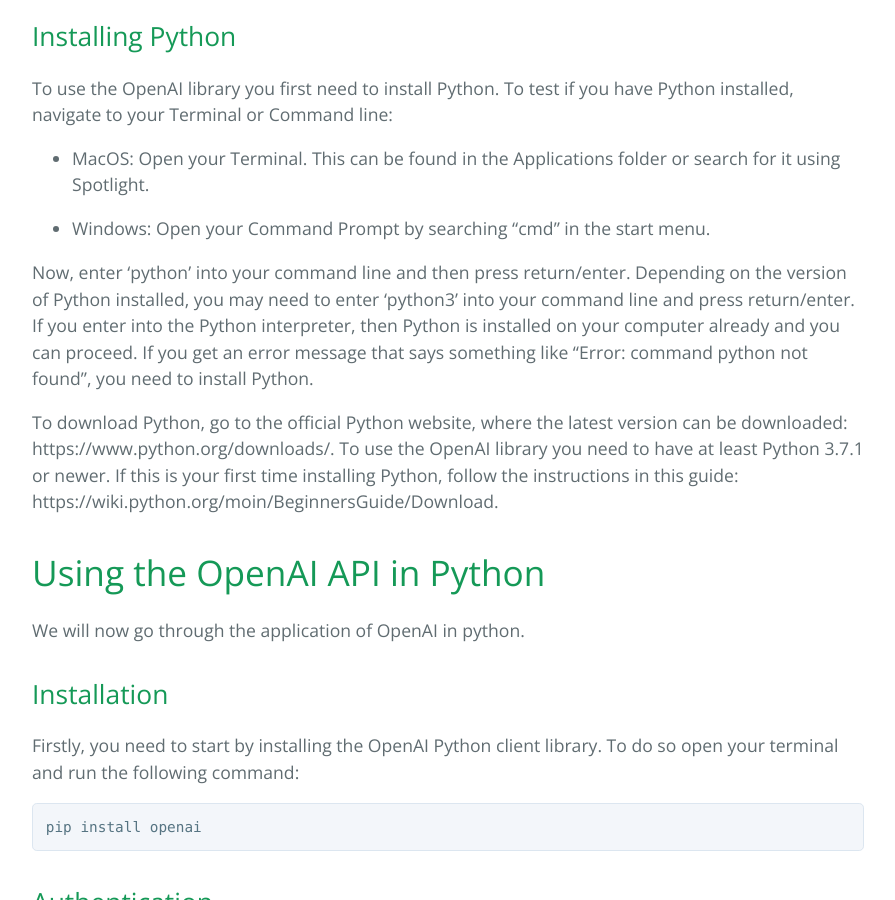
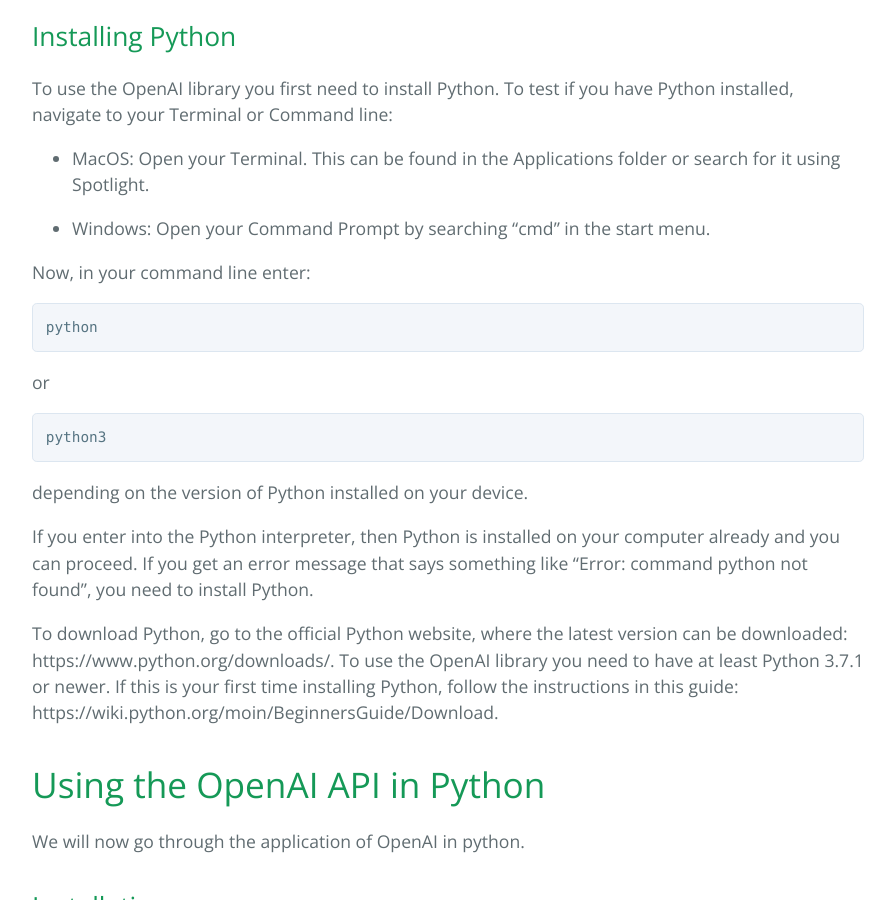
Before and after one commit to learning-software-engineering/learning-software-engineering.github.io, a Jekyll site: the page built from Topics/Software_Engineering/OpenAI_On_Python.md, in a window 1280 px wide and 900 px high, scrolled down 405 px. Shown: the whole window, without its empty margins (192-1087 px from the left). Built offline with Jekyll 4.4.1, drawn with Linux system fonts in a browser that asks for light colours; our own code applies the rules of GitHub Pages for plain Markdown files.

Commit message:
Update OpenAI_On_Python.md
Adding code snippet

````diff
--- a/Topics/Software_Engineering/OpenAI_On_Python.md
+++ b/Topics/Software_Engineering/OpenAI_On_Python.md
@@ -7,7 +7,21 @@
 
 * Windows: Open your Command Prompt by searching "cmd" in the start menu.
 
-Now, enter ‘python’ into your command line and then press return/enter. Depending on the version of Python installed, you may need to enter ‘python3’ into your command line and press return/enter. If you enter into the Python interpreter, then Python is installed on your computer already and you can proceed. If you get an error message that says something like "Error: command python not found", you need to install Python.
+Now, in your command line enter:
+
+```bash
+python
+```
+
+or
+
+```bash
+python3
+```
+
+depending on the version of Python installed on your device.
+
+If you enter into the Python interpreter, then Python is installed on your computer already and you can proceed. If you get an error message that says something like "Error: command python not found", you need to install Python.
 
 To download Python, go to the official Python website, where the latest version can be downloaded: https://www.python.org/downloads/. To use the OpenAI library you need to have at least Python 3.7.1 or newer. If this is your first time installing Python, follow the instructions in this guide: https://wiki.python.org/moin/BeginnersGuide/Download.
 
````
